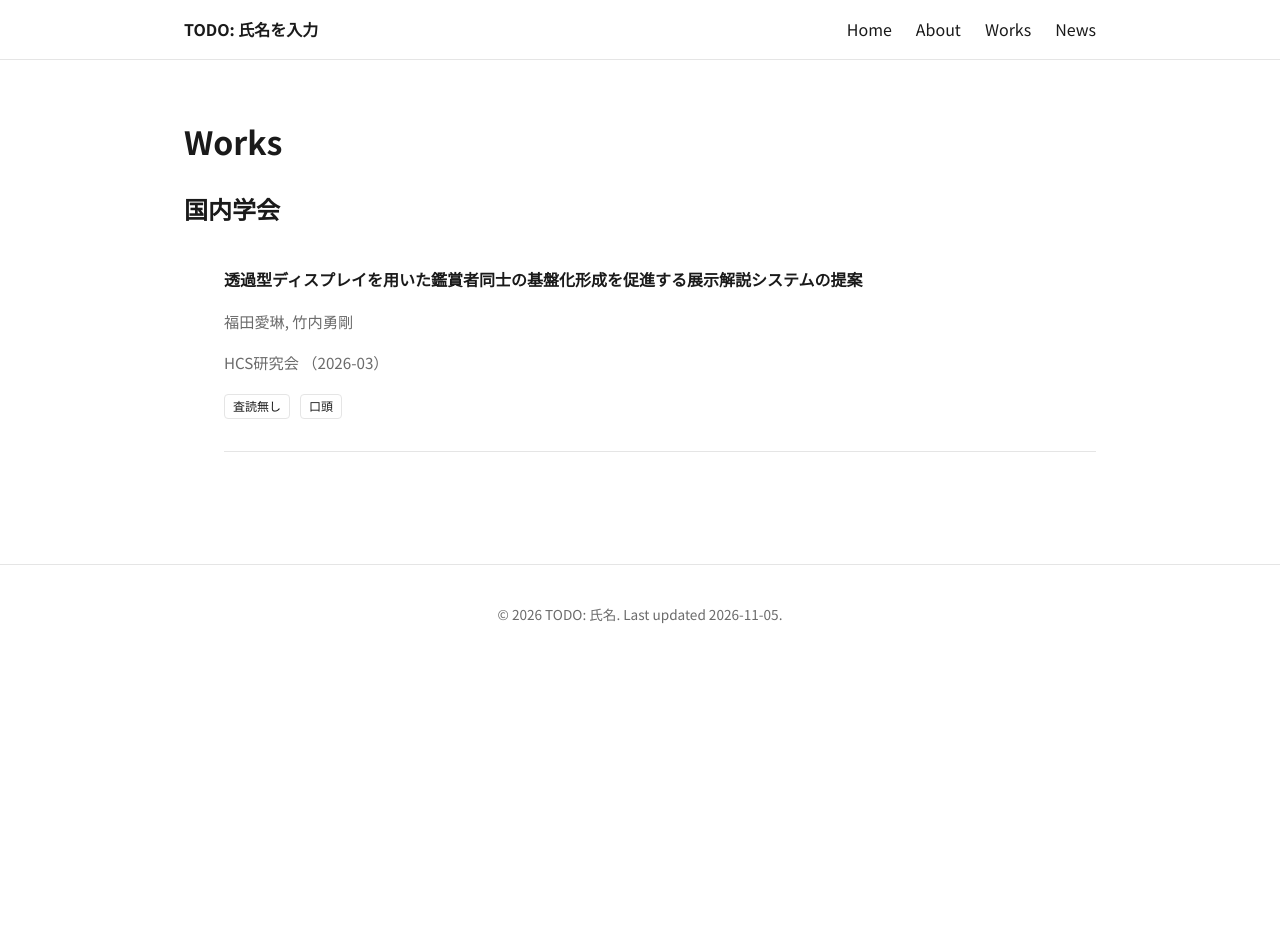
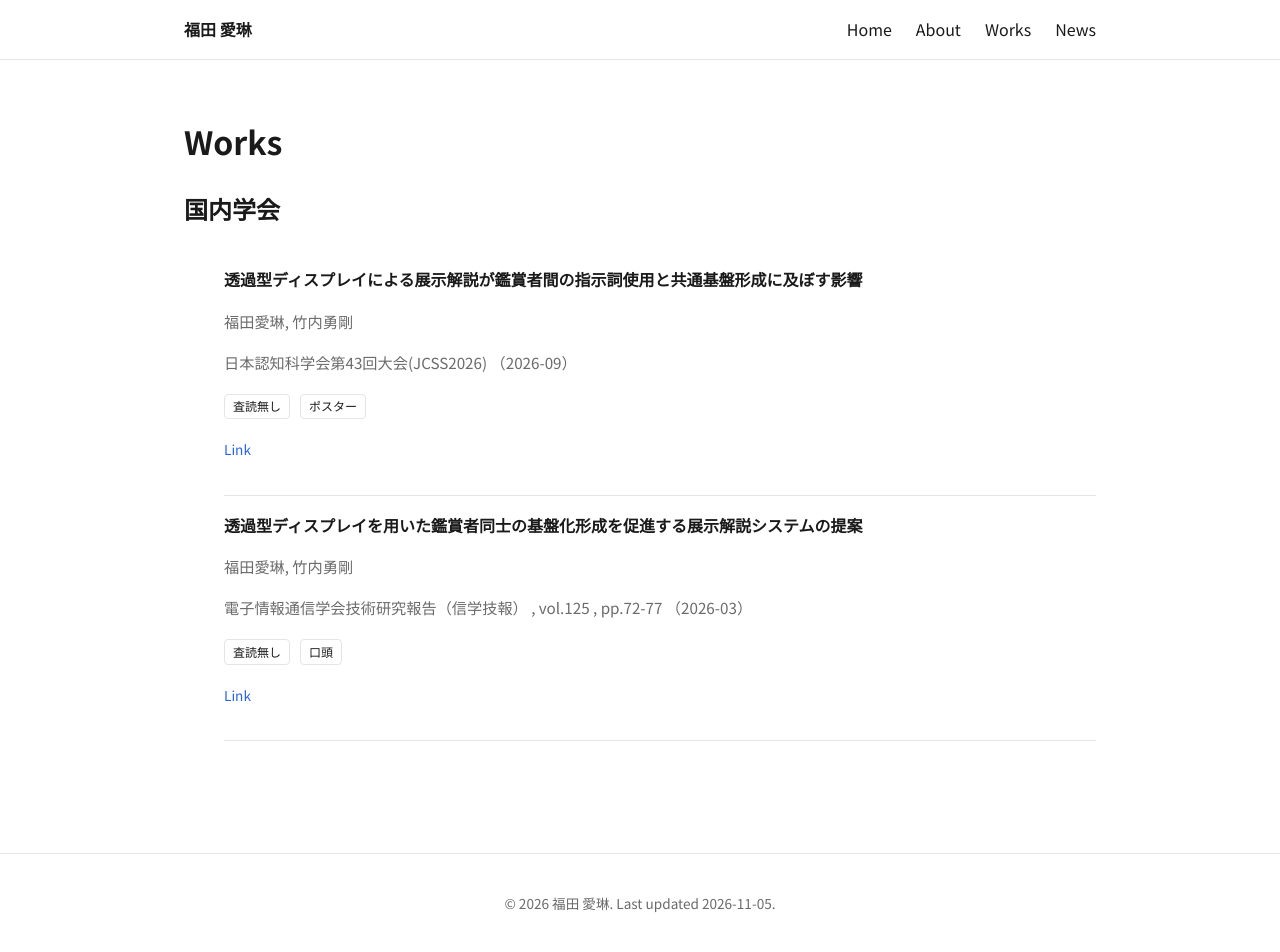
Before and after one commit to i2rin/i2rin.github.io, a Jekyll site: the page built from works.md, in a window 1280 px wide. Built offline with Jekyll 4.4.1, drawn with Linux system fonts in a browser that asks for light colours; before the commit the page ends 900 px from its top, so only the background shows below that.

Commit message:
add profile

```diff
--- a/_config.yml
+++ b/_config.yml
@@ -1,11 +1,11 @@
-title: "TODO: 氏名を入力"
-description: "TODO: 研究テーマの短い紹介をここに"
-url: "https://TODO.github.io"
+title: "福田 愛琳"
+description: "鑑賞者間の基盤化形成を促進する透過型情報提示システムについて研究をしています"
+url: "https://i2rin.github.io"
 baseurl: ""
 lang: ja
 
 author:
-  name: "TODO: 氏名"
+  name: "福田 愛琳"
 
 markdown: kramdown
 kramdown:
--- a/_data/profile.yml
+++ b/_data/profile.yml
@@ -1,18 +1,13 @@
 # TODO: todo.md の「1. 素材を用意する」を元に書き換えてください
-name_ja: "TODO: 氏名（漢字）"
-name_kana: "TODO: ふりがな"
-name_romaji: "TODO: Romaji Name"
-affiliation: "TODO: 大学・研究科・研究室・学年"
+name_ja: "福田 愛琳"
+name_kana: "ふくだ あいりん"
+name_romaji: "Airin Fukuda"
+affiliation: "静岡大学総合科学技術研究科情報学専攻"
 photo: "/assets/images/profile.jpg"
-intro: "TODO: 研究テーマの短い紹介（2〜3行）"
-keywords:
-  - "TODO: キーワード1"
-  - "TODO: キーワード2"
+intro: "鑑賞者間の基盤化形成を促進する透過型情報提示システム"
 links:
-  - label: "Google Scholar"
-    url: "https://scholar.google.com/TODO"
   - label: "GitHub"
-    url: "https://github.com/TODO"
-  - label: "X"
-    url: "https://x.com/TODO"
-email: "TODO [at] example.com"
+    url: "https://github.com/"
+  - label: "facebook"
+    url: "https://www.facebook.com/share/18bQPMCtHx/"
+email: "fukuda.airin.22 [at] shizuoka.ac.jp"
--- a/_data/works.yml
+++ b/_data/works.yml
@@ -15,15 +15,34 @@
   authors:
     - "福田愛琳"
     - "竹内勇剛"
-  venue: "HCS研究会"
-  vol: ""
-  no: ""
-  pages: ""
+  venue: "電子情報通信学会技術研究報告（信学技報）"
+  vol: "125"
+  no: "368"
+  pages: "72-77"
   date: "2026-03"
   doi: ""
-  url: ""
+  url: "https://ken.ieice.org/ken/paper/20260302icTy/"
   arxiv: ""
   peer_reviewed: false
   presentation: oral
   award: ""
   featured: false
+
+- category: domestic_conf
+  title: "透過型ディスプレイによる展示解説が鑑賞者間の指示詞使用と共通基盤形成に及ぼす影響"
+  title_en: ""
+  authors:
+    - "福田愛琳"
+    - "竹内勇剛"
+  venue: "日本認知科学会第43回大会(JCSS2026)"
+  vol: ""
+  no: "P1-78"
+  pages: ""
+  date: "2026-09"
+  doi: ""
+  url: "https://pub.confit.atlas.jp/ja/event/jcss2026/presentation/P1-78"
+  arxiv: ""
+  peer_reviewed: false
+  presentation: poster
+  award: ""
+  featured: false
```
